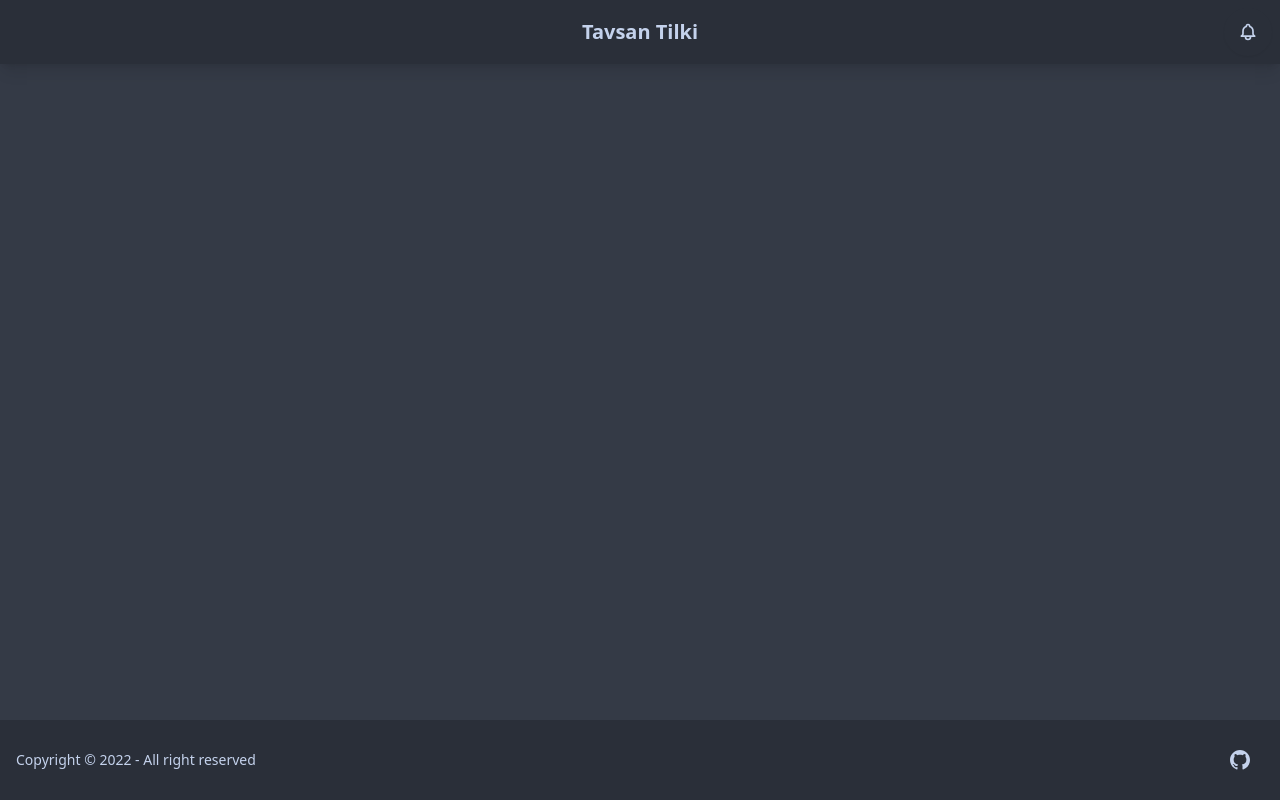
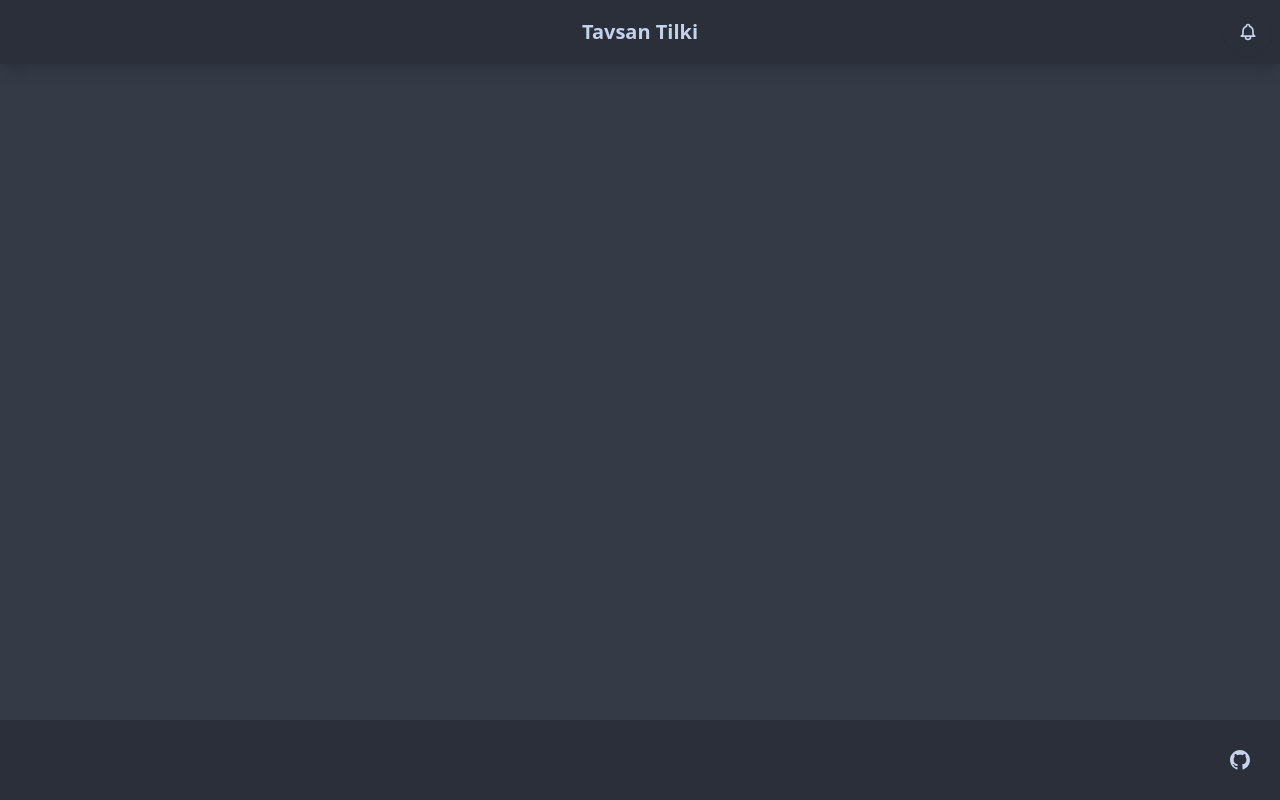
Before and after one commit to kettei-sproutty/tavsan-tilki, a Next.js app: page / in a window 1280 px wide. Built offline with nearby package versions, Linux system fonts and the light colour scheme.

Commit message:
fix: remove copyright from footer

```diff
--- a/components/layout/Footer.tsx
+++ b/components/layout/Footer.tsx
@@ -8,10 +8,7 @@ export type FooterProps = {}
 const Footer: FC<FooterProps> = () => {
   return (
     <footer className='footer items-center p-4 bg-base-300 absolute bottom-0'>
-      <div className='items-center grid-flow-col'>
-        <p>Copyright © 2022 - All right reserved</p>
-      </div>
-      <div className='grid-flow-col gap-4 md:place-self-center md:justify-self-end'>
+      <div className='grid-flow-col gap-4 place-self-center justify-self-end'>
         <a
           className='btn btn-ghost btn-circle'
           target={'_blank'}
```
